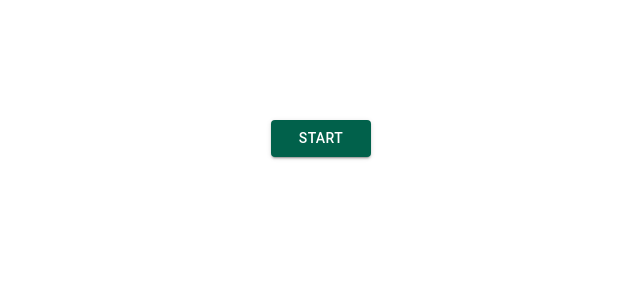
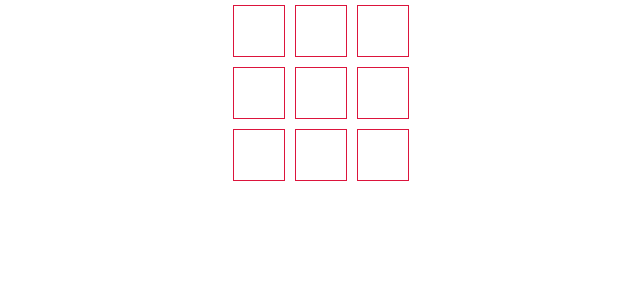
Before and after one commit to Tiinzzy/react-projects, a React (Create React App) app in the folder tic-tac-toe/: page / in a window 1280 px wide. Shown: the top 300 px of the page, without its empty margins (319-959 px from the left). Built offline with nearby package versions, Linux system fonts and the light colour scheme.

Commit message:
getting the new component to display

```diff
--- a/tic-tac-toe/src/App.js
+++ b/tic-tac-toe/src/App.js
@@ -1,11 +1,11 @@
 import Game from './components/Game';
-import Initial_plan from './components/Initial_plan';
+import TicTacToe from './components/TicTacToe';
 
 function App() {
   return (
     <div style={{ display: 'flex', flexDirection: 'row', justifyContent: 'center' }}>
-      <Game />
-      {/* <Initial_plan /> */}
+      {/* <Game /> */}
+      <TicTacToe />
     </div>
   );
 }
```
